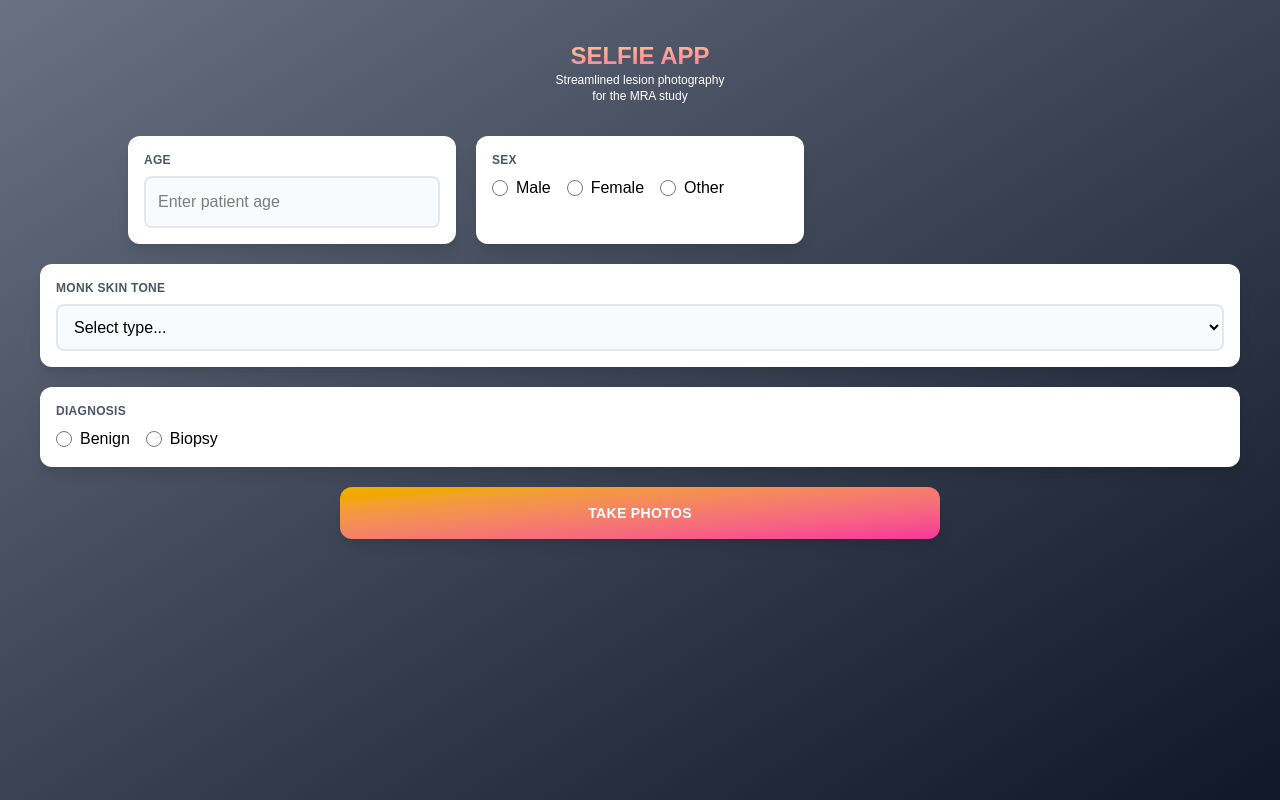
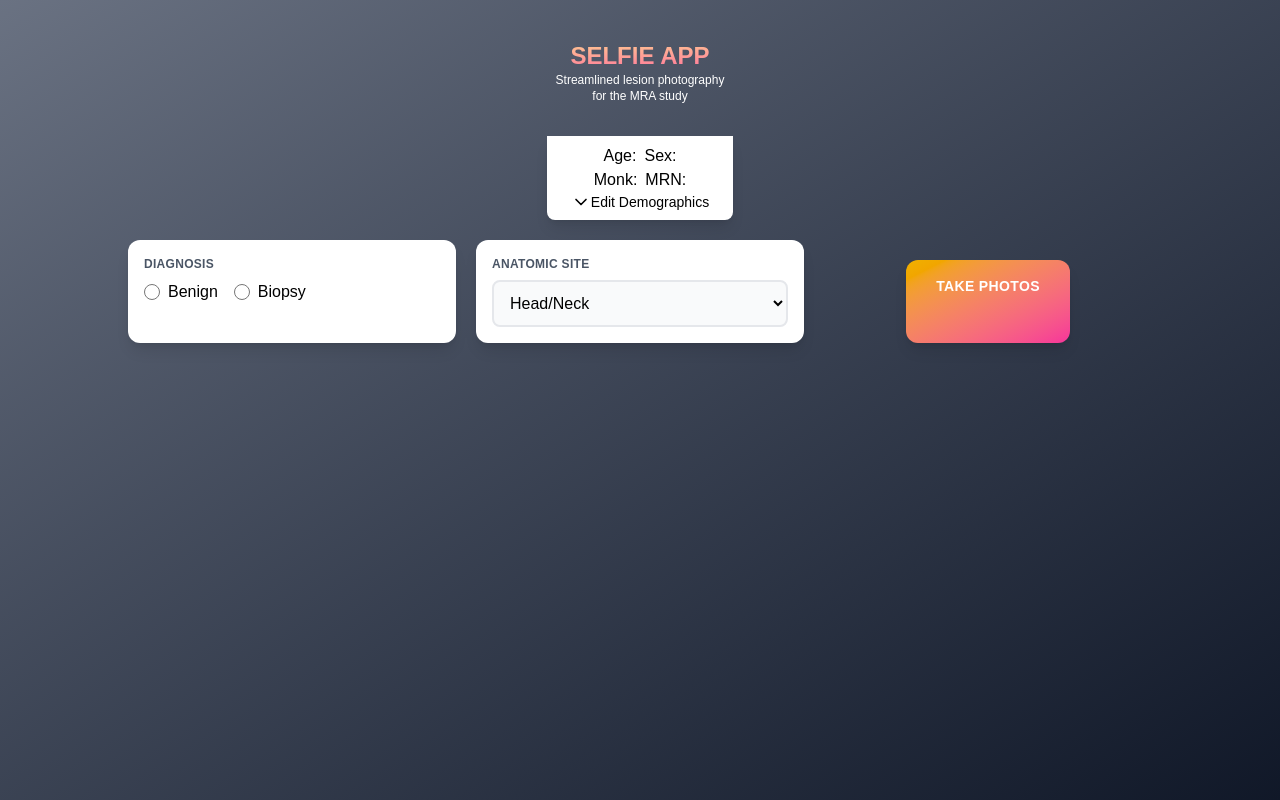
Before and after one commit to katzjason/selfie-msk, a Next.js app: page /condensed in a window 1280 px wide. Both pictures are taken after a click on the button "TAKE PHOTOS". Built offline with nearby package versions, Linux system fonts and the light colour scheme.

Commit message:
Added photo capture to condensed; hidden demographics tab

```diff
--- a/app/condensed/page.tsx
+++ b/app/condensed/page.tsx
@@ -1,5 +1,8 @@
 'use client';
-import { useState, useEffect } from 'react';
+import { useState, useEffect, useRef } from 'react';
+import { Image } from "@/app/capture/image-type";
+import Gallery from "@/app/capture/gallery";
+import { ChevronDown, ChevronUp } from 'lucide-react';
 
 interface PatientData {
     age: number | null;
@@ -39,8 +42,31 @@ export default function Condensed() {
         anatomicSite: typeof window !== 'undefined' && window.localStorage.getItem("anatomicSite") ? window.localStorage.getItem("anatomicSite") as 'head' | 'trunk' | 'upper' | 'lower' | 'hand' | 'foot' : null,
     });
     const [hasMounted, setHasMounted] = useState(false);
+    const [images, setImages] = useState<Image[]>([]);
+    const inputRef = useRef<HTMLInputElement | null>(null);
+    const [showDemographics, setShowDemographics] = useState(true);
 
     useEffect(() => { setHasMounted(true); }, []);
+
+    const handleCaptureButton = () => {
+        inputRef.current?.click();
+        setShowDemographics(false);
+    };
+
+    const handleCaptureInput = (e: React.ChangeEvent<HTMLInputElement>) => {
+        const file = e.target.files?.[0];
+        if (!file) return;
+        const url = URL.createObjectURL(file);
+
+        setImages((prev) => [
+        ...prev,
+        { id: (`${Date.now()}-${Math.random()}`), url: url}
+        ]);
+
+
+    };
+
+
 
     return (
         <div className="min-h-screen bg-gradient-to-br from-gray-500 to-gray-900 p-10">
@@ -50,8 +76,40 @@ export default function Condensed() {
                 <h2 className="text-xs text-white text-center">Streamlined lesion photography <br></br> for the MRA study</h2>
             </div>
 
+            {/* Toggle Button */}
+            <div className="flex justify-center mb-5">
+                <button
+                onClick={() => setShowDemographics(true)}
+                className="bg-white shadow-lg rounded-b-lg px-6 py-2 hover:bg-gray-100 transition-colors duration-200 flex items-center gap-2"
+                aria-label={showDemographics ? 'Collapse section' : 'Expand section'}
+                >
+                {!showDemographics && (
+                    <div className="flex flex-col text-black">
+                        <div className="flex flex-row items-center gap-2 w-full justify-center">
+                           <div>Age: {formData.age}</div>
+                            <div>Sex: {formData.sex}</div>
+                        </div>
+                        <div className="flex flex-row items-center gap-2 w-full justify-center">
+                            <div>Monk: {formData.monkSkinTone}</div>
+                            <div>MRN: {formData.mrn}</div>
+                        </div>
+
+                        <div className="flex flex-row">
+                            <>
+                            <ChevronDown className="w-5 h-5 text-black" />
+                            <span className="text-sm text-black font-medium">Edit Demographics</span>
+                            </>
+                        </div>
+                    </div>
+
+                )}
+                </button>
+            </div>
+
             {/* Form Grid */}
-            <div className="max-w-5xl mx-auto grid grid-cols-1 md:grid-cols-2 lg:grid-cols-3 gap-5 mb-5">
+            <div className="max-w-5xl mx-auto grid grid-cols-1 md:grid-cols-2 lg:grid-cols-3 gap-5">
+                {showDemographics && (
+                <div className="grid grid-cols-1 gap-5">
                     {/* Patient Age */}
                     <div className="bg-white rounded-xl p-4 shadow-lg hover:shadow-xl transition-all hover:-translate-y-1">
                         <label className="block text-xs font-semibold text-gray-600 uppercase tracking-wide mb-2">Age</label>
@@ -83,10 +141,9 @@ export default function Condensed() {
                             ))}
                         </div>
                     </div>
-            </div>
 
                     {/* Monk Skin Type */}
-            {<div className="bg-white rounded-xl p-4 shadow-lg hover:shadow-xl transition-all hover:-translate-y-1 mb-5 text-black">
+                    <div className="bg-white rounded-xl p-4 shadow-lg hover:shadow-xl transition-all hover:-translate-y-1 text-black">
                         <label className="block text-xs font-semibold text-gray-600 uppercase tracking-wide mb-2">Monk Skin Tone</label>
                         <select
                             value={formData.monkSkinTone ?? ''}
@@ -101,7 +158,20 @@ export default function Condensed() {
                         ))}
                         </select>
                     </div>
-            }
+
+                    {/* Patient MRN */}
+                    <div className="bg-white rounded-xl p-4 shadow-lg hover:shadow-xl transition-all hover:-translate-y-1">
+                        <label className="block text-xs font-semibold text-gray-600 uppercase tracking-wide mb-2">MRN</label>
+                        <input
+                            type="number"
+                            value={formData.mrn !== null ? formData.mrn : ''}
+                            onChange={(e) => setFormData({ ...formData, mrn: e.target.value ? parseInt(e.target.value) : null })}
+                            placeholder="Enter patient MRN"
+                            className="w-full px-3 py-3 bg-gray-50 border-2 border-gray-200 rounded-lg text-black focus:outline-none focus:border-gray-500 transition-all"
+                        />
+                    </div>
+                </div>
+            )}
 
             {/* Diagnosis */}
             <div className="bg-white rounded-xl p-4 shadow-lg hover:shadow-xl transition-all hover:-translate-y-1">
@@ -126,18 +196,7 @@ export default function Condensed() {
             {/* Conditional Fields for Biopsy Diagnosis */}
             {hasMounted && formData.diagnosis?.toLowerCase() === "biopsy" && (
             <div className="gap-4">
-                <div className="bg-white rounded-xl mt-5 p-4 shadow-lg hover:shadow-xl transition-all hover:-translate-y-1">
-                    <label className="block text-xs font-semibold text-gray-600 uppercase tracking-wide mb-2">MRN</label>
-                    <input
-                        type="number"
-                        value={formData.mrn !== null ? formData.mrn : ''}
-                        onChange={(e) => setFormData({ ...formData, mrn: e.target.value ? parseInt(e.target.value) : null })}
-                        placeholder="Enter patient MRN"
-                        className="w-full px-3 py-3 bg-gray-50 border-2 border-gray-200 rounded-lg text-black focus:outline-none focus:border-gray-500 transition-all"
-                    />
-                </div>
-
-                <div className="bg-white rounded-xl mt-5 p-4 shadow-lg hover:shadow-xl transition-all hover:-translate-y-1">
+                <div className="bg-white rounded-xl p-4 shadow-lg hover:shadow-xl transition-all hover:-translate-y-1">
                     <label className="block text-xs font-semibold text-gray-600 uppercase tracking-wide mb-2">Lesion ID</label>
                     <input
                         type="number"
@@ -158,8 +217,10 @@ export default function Condensed() {
                         className="w-full px-3 py-3 bg-gray-50 border-2 border-gray-200 rounded-lg text-black focus:outline-none focus:border-gray-500 transition-all"
                     />
                 </div> */}
+            </div>
+            )}
 
-                <div className="bg-white rounded-xl mt-5 p-4 shadow-lg hover:shadow-xl transition-all hover:-translate-y-1">
+            <div className="bg-white rounded-xl p-4 shadow-lg hover:shadow-xl transition-all hover:-translate-y-1">
                     <label className="block text-xs font-semibold text-gray-600 uppercase tracking-wide mb-2">Anatomic Site</label>
 
                     <select
@@ -174,29 +235,30 @@ export default function Condensed() {
                     ))}
                     </select>
                 </div>
-            </div>
-            )}
 
-            {/* Capture Button */}
+            {/* Take Photos Button */}
             <div className="flex justify-center w-full mt-5">
                 <div className="w-1/2 bg-gradient-to-br from-yellow-500 to-pink-500 rounded-xl p-4 shadow-lg hover:shadow-xl transition-all hover:-translate-y-1 flex flex-col items-center">
-                    <button className="block text-sm font-semibold text-white uppercase tracking-wide">Take Photos</button>
+                    <button
+                        type="button"
+                        className="block text-sm font-semibold text-white uppercase tracking-wide"
+                        onClick={handleCaptureButton}
+                    >
+                    Take Photos
+                    </button>
+                    <input
+                        ref={inputRef}
+                        type="file"
+                        accept="image/*"
+                        capture="environment" // rear camera on most phones
+                       // multiple
+                        onChange={handleCaptureInput}
+                        style={{ display: "none" }}
+                    />
                 </div>
             </div>
-
-
-
-       {/* Submit Button */}
-       {/* <div className="max-w-5xl mx-auto">
-    //     <button
-    //       onClick={() => {}}
-    //       className="w-full bg-white text-purple-600 py-4 px-6 rounded-xl text-lg font-semibold shadow-lg hover:shadow-xl transition-all hover:-translate-y-1 hover:bg-gray-50"
-    //     >
-    //       Save Patient Data
-    //     </button>
-    //   </div>
-    // </div> */}
-
+            <Gallery images={images} />
+        </div>
     </div>
   );
 }
```
Lines whose indentation alone changed are shown as unchanged.
